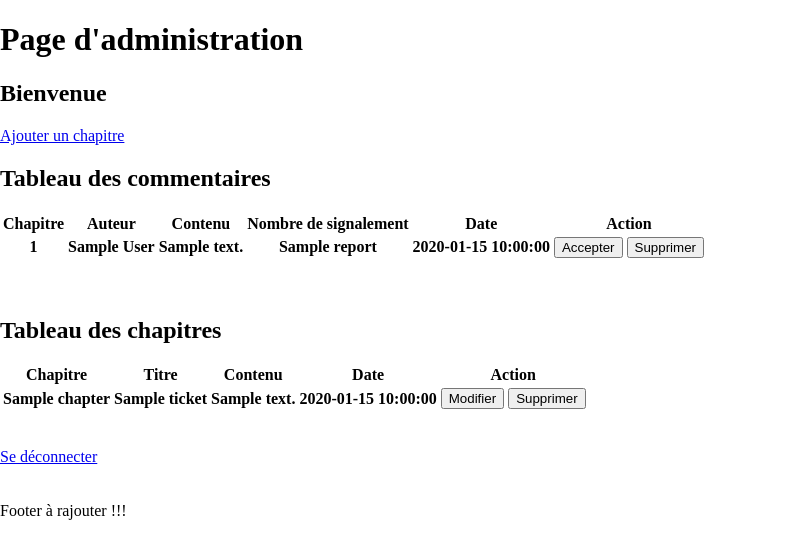
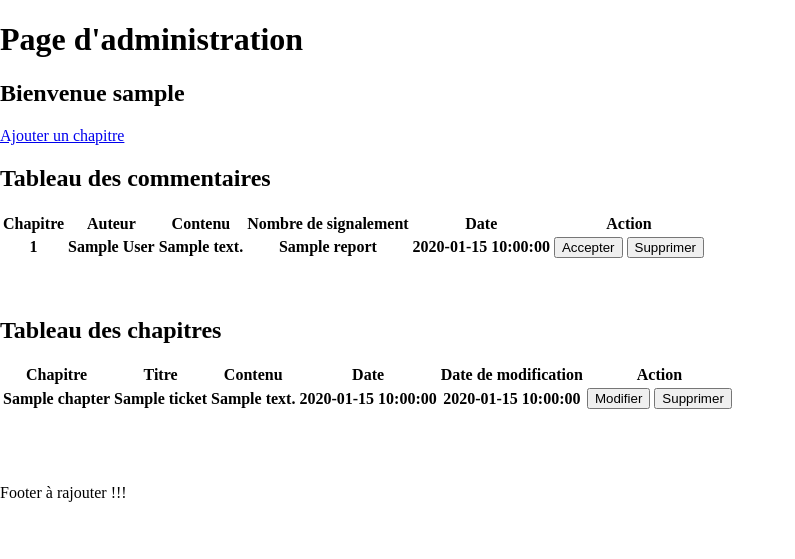
Before and after one commit to DocMarmel/Projet4, a PHP site: template view/viewAdmin.php in a window 1280 px wide. Shown: the part 100-659 px from the top of the page, without its empty margins (0-795 px from the left). Run offline with PHP 8.4, Linux system fonts and the light colour scheme; the visitor is signed in with stand-in values (Sample User, id 1); the template is opened without the code that fills it: most values are stand-ins (such as "Sample title", 1, 10 or a date in 2020); lists and menus that the app fills with data are empty; some libraries are stand-ins or nearby versions.

Commit message:
Maj tableau récap

```diff
--- a/view/viewAdmin.php
+++ b/view/viewAdmin.php
@@ -3,7 +3,7 @@
 
 <h1>Page d'administration</h1>
 
-<h2>Bienvenue <?php $_SESSION['pseudo']; ?></h2>
+<h2>Bienvenue <?= $_SESSION['pseudo']; ?></h2>
 
 <a href="index.php?action=addchapter">Ajouter un chapitre</a>
 
@@ -50,6 +50,7 @@
       <th>Titre</th>
       <th>Contenu</th>
       <th>Date</th>
+      <th>Date de modification</th>
       <th>Action</th>
     </tr>
   </thead>
@@ -60,10 +61,11 @@
       <th><?= $ticket['titleChap'] ?></th>
       <th><?= substr($ticket['contentChap'], 0, 150); ?></th>
       <th><?= $ticket['dateChap'] ?></th>
+      <th><?= $ticket['dateChapUpdate'] ?></th>
       <th>
         <form class="formAdmin" method="post">
           <input type="hidden" name="idChap" value="<?= $ticket['idChap'] ?>">
-          <input type="submit" name="editChap" value="Modifier">
+          <input type="submit" formaction="index.php?action=updatechapter&idchap=<?= $ticket['idChap'] ?>" name="editChap" value="Modifier">
           <input type="submit" formaction="index.php?action=deletechap" name="deleteChap" value="Supprimer">
         </form>
       </th>
@@ -72,4 +74,3 @@
   <?php } ?>
 </table>
 <br><br>
-<a href="index.php?action=deconnexion">Se déconnecter</a>
```
